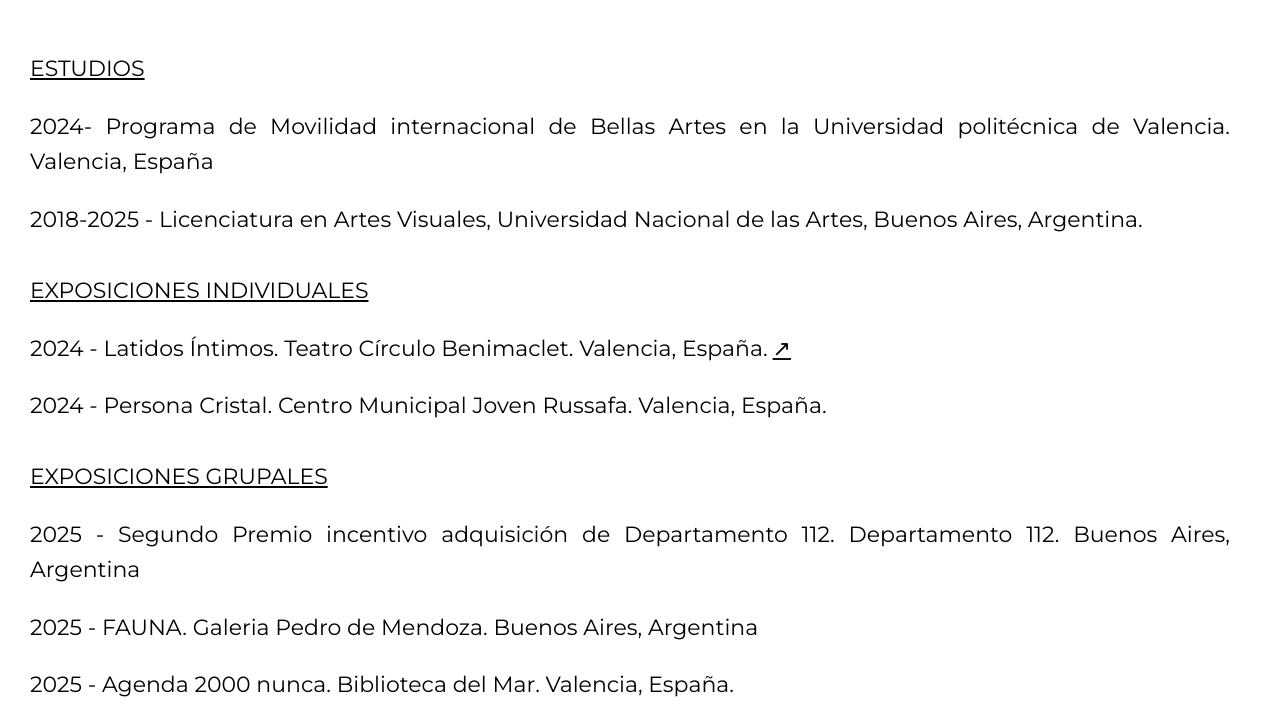
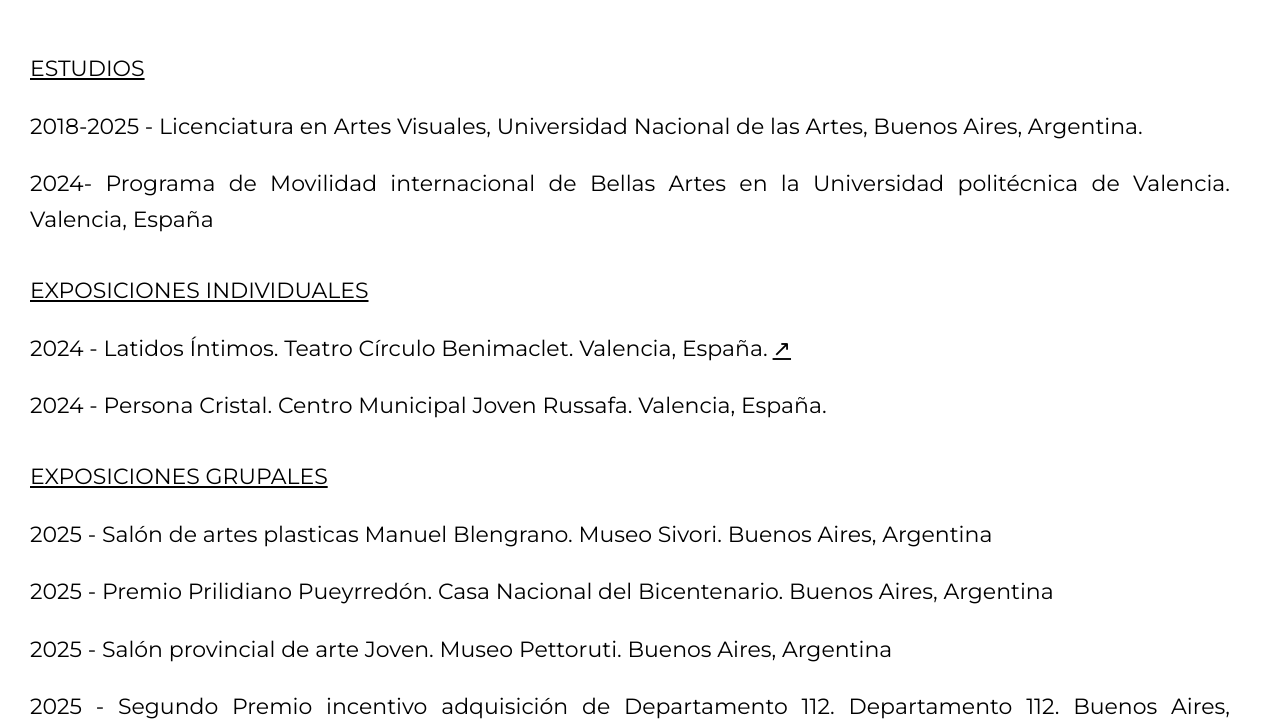
Before and after one commit to guadeeeh/miweb, a plain HTML site: page cv.html in a window 1280 px wide. Shown: the part 52-773 px from the top of the page. Drawn offline with Linux system fonts and the light colour scheme.

Commit message:
Add educational programs and exhibitions to CV

```diff
--- a/cv.html
+++ b/cv.html
@@ -49,8 +49,9 @@
     <main class="cv-content">
         <section class="cv-section">
             <h2>ESTUDIOS</h2>
+            <p>2018-2025 - Licenciatura en Artes Visuales, Universidad Nacional de las Artes, Buenos Aires, Argentina.</p>
             <p>2024- Programa de Movilidad internacional de Bellas Artes en la Universidad politécnica de Valencia. Valencia, España</p>
-            <p>2018-2025 - Licenciatura en Artes Visuales, Universidad Nacional de las Artes, Buenos Aires, Argentina.</p>
+
         </section>
 
         <section class="cv-section">
@@ -61,6 +62,9 @@
 
         <section class="cv-section">
             <h2>EXPOSICIONES GRUPALES</h2>
+            <p>2025 - Salón de artes plasticas Manuel Blengrano. Museo Sivori. Buenos Aires, Argentina</p>
+            <p>2025 - Premio Prilidiano Pueyrredón. Casa Nacional del Bicentenario. Buenos Aires, Argentina</p>
+            <p>2025 - Salón provincial de arte Joven. Museo Pettoruti. Buenos Aires, Argentina</p>
             <p>2025 - Segundo Premio incentivo adquisición de Departamento 112. Departamento 112. Buenos Aires, Argentina</p>
             <p>2025 - FAUNA. Galeria Pedro de Mendoza. Buenos Aires, Argentina</p>
             <p>2025 - Agenda 2000 nunca. Biblioteca del Mar. Valencia, España.</p>
@@ -75,6 +79,7 @@
 
         <section class="cv-section">
             <h2>PREMIOS</h2>
+            <p>2025 - Mención. Premio Prilidiano Pueyrredón. Casa Nacional del Bicentenario. Buenos Aires, Argentina</p>
             <p>2024 - Premio Mención Infinity Art Gallery. Valencia, España. <a href="https://www.elperiodic.com/valencia/ilicitana-lucia-berbel-premio-arte-emergente-interactivo-corte-ingles-infinity_951682" target="_blank"><span class="link-icon">↗</span></a></p>
         </section>
 
```
